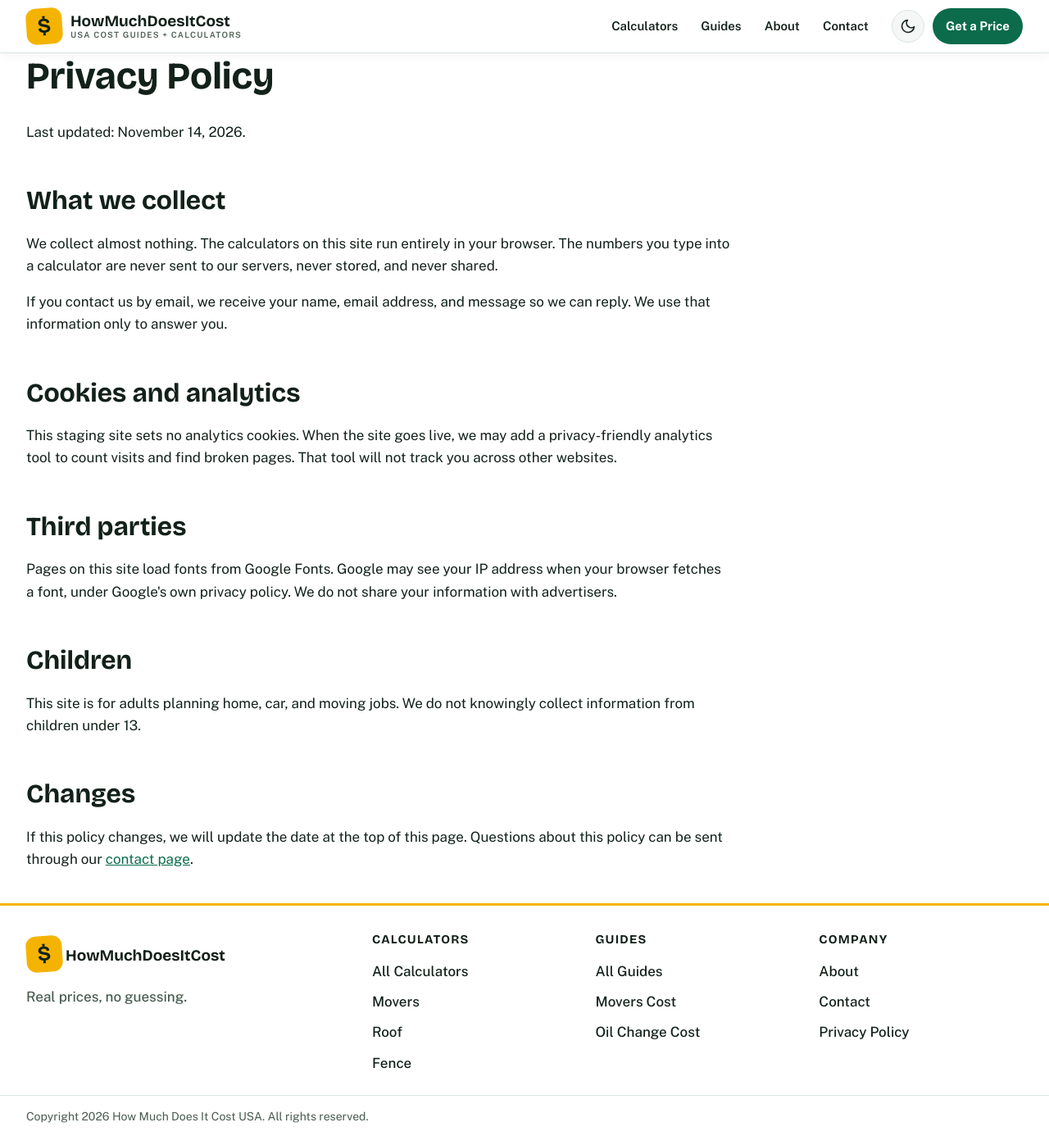
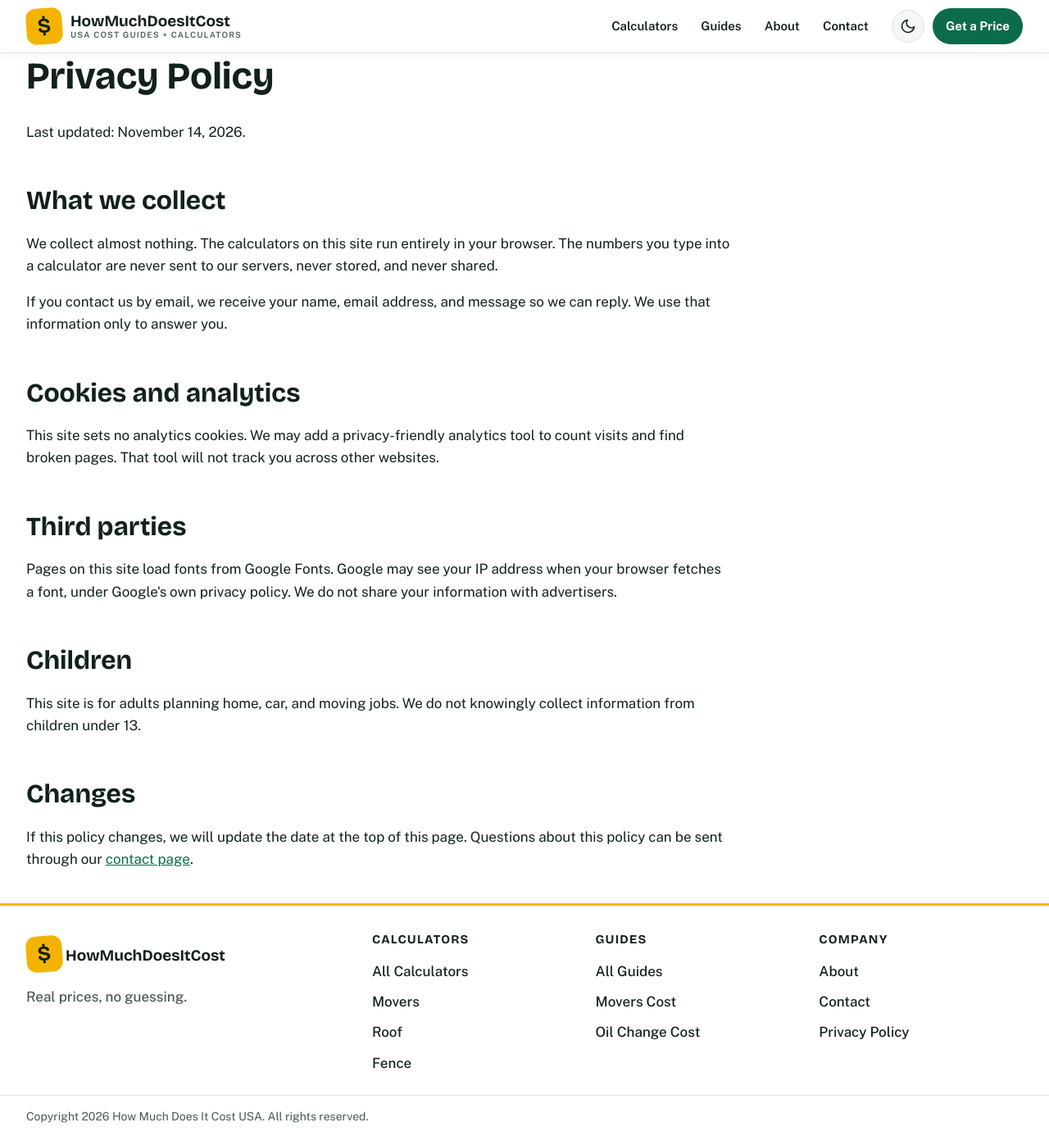
Before and after one commit to zaidmeo09-dhangal/howmuchdoesitcostusa, a Jekyll site: the page built from privacy-policy.md, in a window 1280 px wide and 1397 px high. Shown: the whole window at 82% size. Built offline with Jekyll 4.4.1, drawn with Linux system fonts in a browser that asks for light colours.

Commit message:
Initial deploy: add privacy-policy.md

```diff
--- a/privacy-policy.md
+++ b/privacy-policy.md
@@ -14,7 +14,7 @@ breadcrumb: Privacy Policy
   <p>We collect almost nothing. The calculators on this site run entirely in your browser. The numbers you type into a calculator are never sent to our servers, never stored, and never shared.</p>
   <p>If you contact us by email, we receive your name, email address, and message so we can reply. We use that information only to answer you.</p>
   <h2>Cookies and analytics</h2>
-  <p>This staging site sets no analytics cookies. When the site goes live, we may add a privacy-friendly analytics tool to count visits and find broken pages. That tool will not track you across other websites.</p>
+  <p>This site sets no analytics cookies. We may add a privacy-friendly analytics tool to count visits and find broken pages. That tool will not track you across other websites.</p>
   <h2>Third parties</h2>
   <p>Pages on this site load fonts from Google Fonts. Google may see your IP address when your browser fetches a font, under Google's own privacy policy. We do not share your information with advertisers.</p>
   <h2>Children</h2>
```
